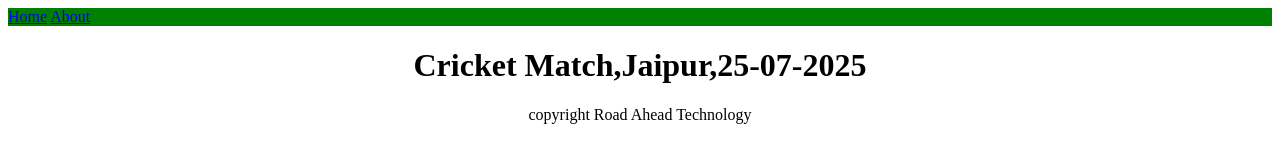
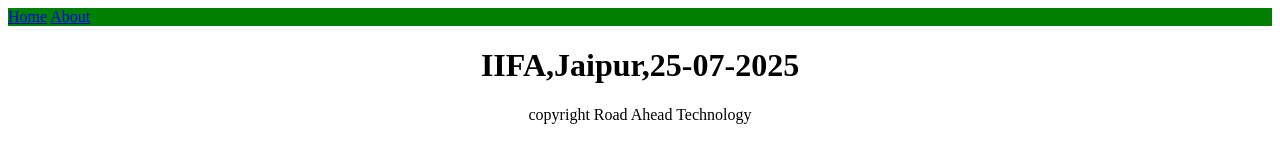
Before and after one commit to Ritesh2019/webScrape, a plain HTML site: page index.html in a window 1280 px wide. Drawn offline with Linux system fonts and the light colour scheme.

Commit message:
Update index.html

```diff
--- a/index.html
+++ b/index.html
@@ -9,7 +9,7 @@
         <a href="#">Home</a>
         <a href="#">About</a>
     </nav>
-    <h1 style="text-align: center" id="events">Cricket Match,Jaipur,25-07-2025</h1>
+    <h1 style="text-align: center" id="events">IIFA,Jaipur,25-07-2025</h1>
     <p style="text-align: center">copyright Road Ahead Technology</p>
 </body>
 </html>
```
